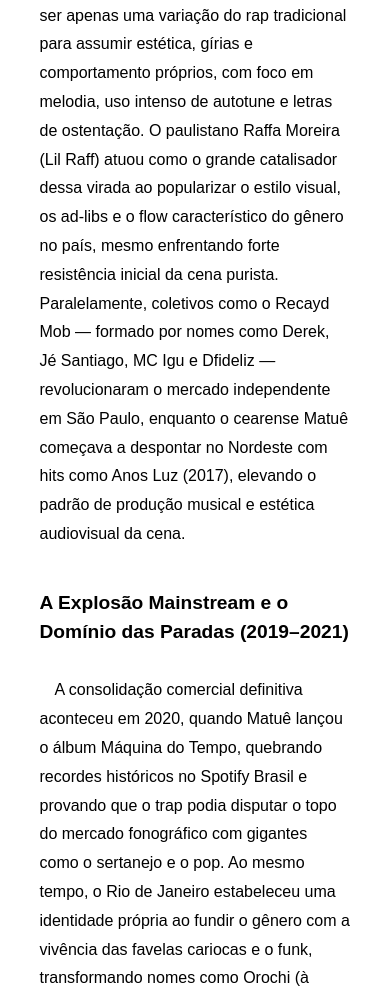
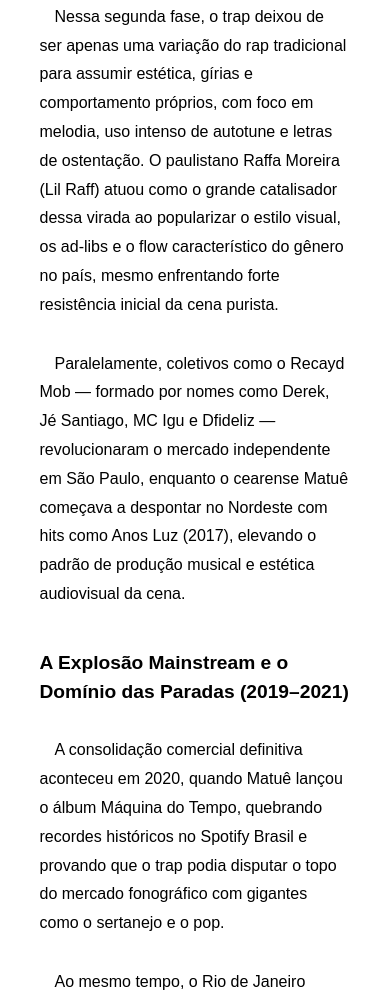
Before and after one commit to lucassantos1100/meu-projeto-trap, a plain HTML site: page index.html in a window 390 px wide. Shown: the part 2008-3008 px from the top of the page. Drawn offline with Linux system fonts and the light colour scheme.

Commit message:
mudanças

```diff
--- a/index.html
+++ b/index.html
@@ -38,7 +38,7 @@
 
                     <h5> A Chegada e os Primeiros Experimentos (2012–2015)</h5>
 
-                    <p>Antes mesmo do surgimento do trap moderno, o Brasil já possuía uma forte conexão com os graves pesados por meio do Miami Bass, ritmo que deu origem ao funk carioca nos anos 1990. Por volta de 2012 e 2013, produtores e artistas da cena underground começaram a importar os beats de 808 e os hi-hats acelerados característicos do sul dos Estados Unidos, com nomes e coletivos como Haikaiss, Costa Gold, Start, Nectar Gang e Pedro Qualy sendo essenciais nessa transição. Pouco depois, em 2014, o grupo Racionais MC's lançou o álbum Cores & Valores trazendo faixas com instrumentais fortemente influenciados pelo trap, o que funcionou como um aval de peso para legitimar a nova sonoridade diante do público tradicional do rap.</p>
+                    <p>Antes mesmo do surgimento do trap moderno, o Brasil já possuía uma forte conexão com os graves pesados por meio do Miami Bass, ritmo que deu origem ao funk carioca nos anos 1990. Por volta de 2012 e 2013, produtores e artistas da cena underground começaram a importar os beats de 808 e os hi-hats acelerados característicos do sul dos Estados Unidos, com nomes e coletivos como Haikaiss, Costa Gold, Start, Nectar Gang e Pedro Qualy sendo essenciais nessa transição.</p> <p>Pouco depois, em 2014, o grupo Racionais MC's lançou o álbum Cores & Valores trazendo faixas com instrumentais fortemente influenciados pelo trap, o que funcionou como um aval de peso para legitimar a nova sonoridade diante do público tradicional do rap.</p>
 
                     <iframe width="560" height="315" src="https://www.youtube.com/embed/0n2BCNuyFm8?si=bQWUezwd7_tq0ohu" title="YouTube video player" frameborder="0" allow="accelerometer; autoplay; clipboard-write; encrypted-media; gyroscope; picture-in-picture; web-share" referrerpolicy="strict-origin-when-cross-origin" allowfullscreen></iframe>
 
@@ -47,7 +47,7 @@
                     <section class="historia">
                         <h5>A Revolução Underground e o "Make Trap Great Again" (2016–2018)</h5>
 
-                                        <p>Nessa segunda fase, o trap deixou de ser apenas uma variação do rap tradicional para assumir estética, gírias e comportamento próprios, com foco em melodia, uso intenso de autotune e letras de ostentação. O paulistano Raffa Moreira (Lil Raff) atuou como o grande catalisador dessa virada ao popularizar o estilo visual, os ad-libs e o flow característico do gênero no país, mesmo enfrentando forte resistência inicial da cena purista. Paralelamente, coletivos como o Recayd Mob — formado por nomes como Derek, Jé Santiago, MC Igu e Dfideliz — revolucionaram o mercado independente em São Paulo, enquanto o cearense Matuê começava a despontar no Nordeste com hits como Anos Luz (2017), elevando o padrão de produção musical e estética   audiovisual da cena.</p>
+                                        <p>Nessa segunda fase, o trap deixou de ser apenas uma variação do rap tradicional para assumir estética, gírias e comportamento próprios, com foco em melodia, uso intenso de autotune e letras de ostentação. O paulistano Raffa Moreira (Lil Raff) atuou como o grande catalisador dessa virada ao popularizar o estilo visual, os ad-libs e o flow característico do gênero no país, mesmo enfrentando forte resistência inicial da cena purista.</p> <p>Paralelamente, coletivos como o Recayd Mob — formado por nomes como Derek, Jé Santiago, MC Igu e Dfideliz — revolucionaram o mercado independente em São Paulo, enquanto o cearense Matuê começava a despontar no Nordeste com hits como Anos Luz (2017), elevando o padrão de produção musical e estética   audiovisual da cena.</p>
 
                     </section>
 
@@ -55,7 +55,7 @@
 
                         <h5>A Explosão Mainstream e o Domínio das Paradas (2019–2021)</h5>
 
-                        <p>A consolidação comercial definitiva aconteceu em 2020, quando Matuê lançou o álbum Máquina do Tempo, quebrando recordes históricos no Spotify Brasil e provando que o trap podia disputar o topo do mercado fonográfico com gigantes como o sertanejo e o pop. Ao mesmo tempo, o Rio de Janeiro estabeleceu uma identidade própria ao fundir o gênero com a vivência das favelas cariocas e o funk, transformando nomes como Orochi (à frente da gravadora Mainstreet), L7nnon, Filipe Ret, TZ da Coronel, Chefin e MC Cabelinho em potências nacionais. Dentro dessa mesma onda, artistas como Meno Tody ganharam notoriedade com o chamado "Real Trap", criando uma vertente mais agressiva e direta ao retratar sem filtros a realidade crua do crime e das comunidades.</p>
+                        <p>A consolidação comercial definitiva aconteceu em 2020, quando Matuê lançou o álbum Máquina do Tempo, quebrando recordes históricos no Spotify Brasil e provando que o trap podia disputar o topo do mercado fonográfico com gigantes como o sertanejo e o pop.</p> <p>Ao mesmo tempo, o Rio de Janeiro estabeleceu uma identidade própria ao fundir o gênero com a vivência das favelas cariocas e o funk, transformando nomes como Orochi (à frente da gravadora Mainstreet), L7nnon, Filipe Ret, TZ da Coronel, Chefin e MC Cabelinho em potências nacionais. Dentro dessa mesma onda, artistas como Meno Tody ganharam notoriedade com o chamado "Real Trap", criando uma vertente mais agressiva e direta ao retratar sem filtros a realidade crua do crime e das comunidades.</p>
 
                         <img src="imagens/maquinadotempo.jpg" alt="maquina do tempo">
 
--- a/style.css
+++ b/style.css
@@ -128,10 +128,6 @@ footer a:hover {
 
 @media screen and (max-width: 768px) {
 
-    body {
-        background-color: white;
-    }
-
     header {
         display: flex;
         flex-flow: row nowrap;
```
